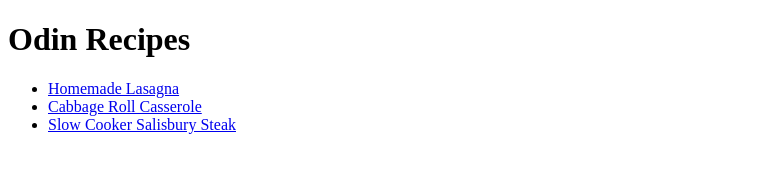
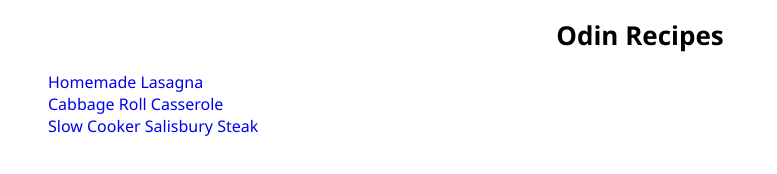
Before and after one commit to Wizmyr/odin-recipes, a plain HTML site: page index.html in a window 1280 px wide. Shown: the whole page, without its empty margins (0-777 px from the left). Drawn offline with Linux system fonts and the light colour scheme.

Commit message:
Add simple style.css

```diff
--- /dev/null
+++ b/css/style.css
@@ -0,0 +1,17 @@
+* {
+    font-family:'Segoe UI', Tahoma, Geneva, Verdana, sans-serif
+}
+
+h1 {
+    font-size: 26px;
+    font-weight: bold;
+    text-align: center;
+}
+
+ul > li {
+    list-style-type: none;
+}
+
+a {
+    text-decoration: none;
+}
--- a/index.html
+++ b/index.html
@@ -4,6 +4,7 @@
     <meta charset="UTF-8">
     <meta http-equiv="X-UA-Compatible" content="IE=edge">
     <meta name="viewport" content="width=device-width, initial-scale=1.0">
+    <link rel="stylesheet" href="./css/style.css">
     <title>Odin Recipes</title>
 </head>
 <body>
```
